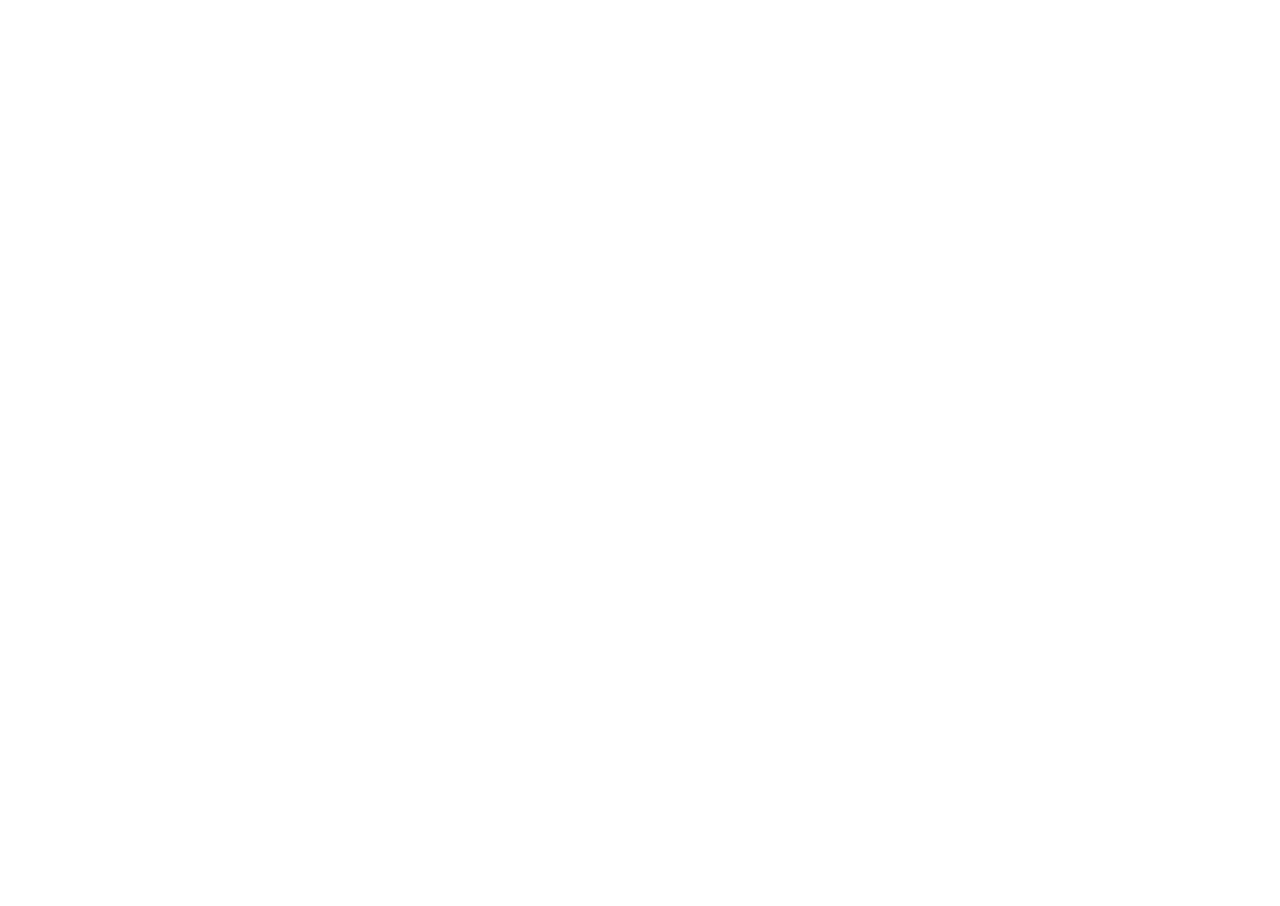
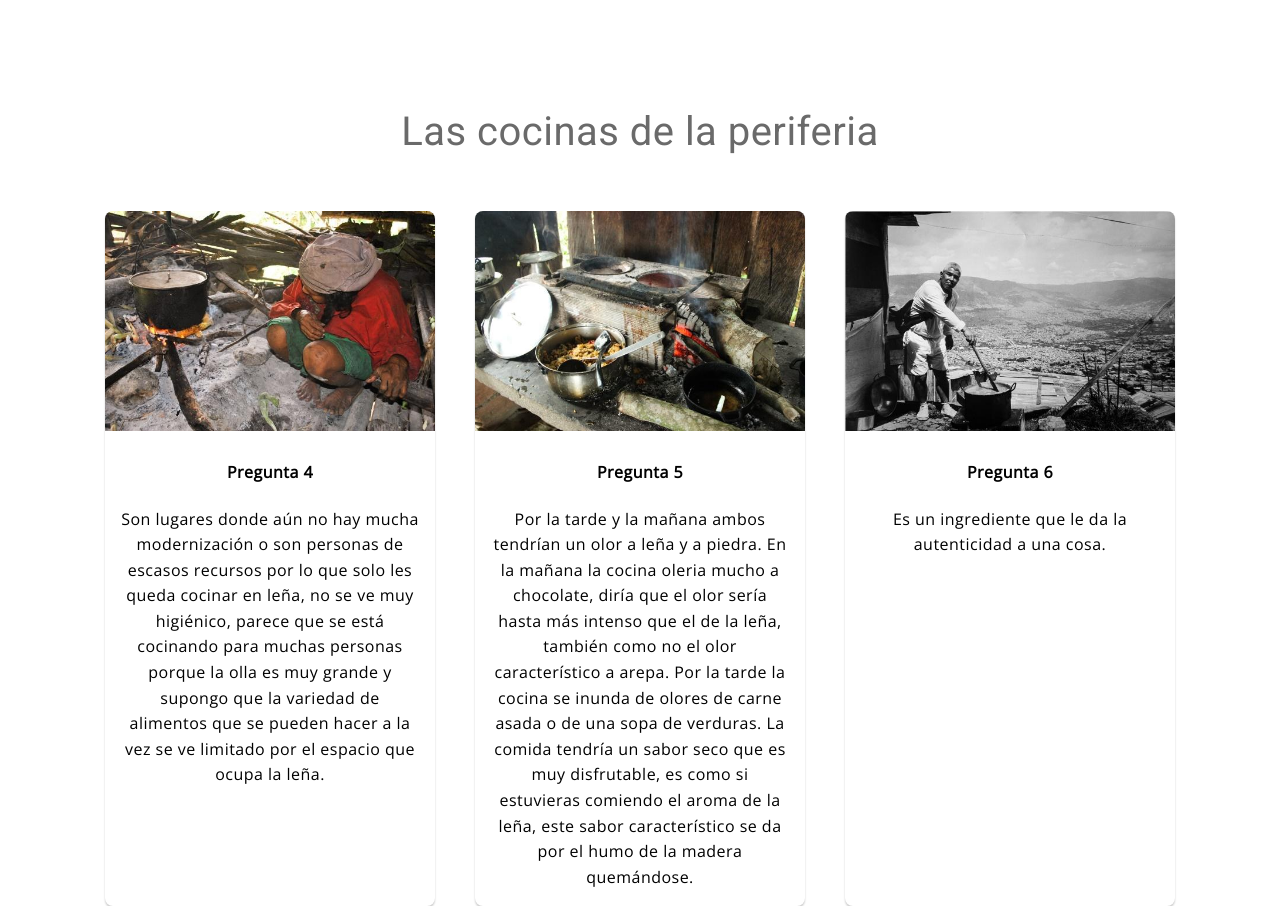
Before and after one commit to edwinPatinjo/AintegradasCocina, a plain HTML site: page index.html in a window 1280 px wide. Before the commit the page ends 800 px from the top, so only its background shows below. Drawn offline with nearby package versions, Linux system fonts and the light colour scheme.

Commit message:
Termine HP

```diff
--- /dev/null
+++ b/css/estilos.css
@@ -0,0 +1,73 @@
+@import url('https://fonts.googleapis.com/css?family=Open+Sans|Roboto');
+
+
+html, body{
+    margin: 0;
+    padding: 0;
+}
+
+body{
+    width: 100%;
+    height: 100%;
+    font-family: sans-serif;
+    letter-spacing: 0.03em;
+    line-height: 1.6;
+    font-family: 'Open Sans', sans-serif;
+}
+
+.title{
+    text-align: center;
+    font-size: 40px;
+    color: #6a6a6a;
+    margin-top: 100px;
+    font-weight: 100;
+    font-family: 'Roboto', sans-serif;
+}
+
+
+.container{
+    width: 100%;
+    max-width: 1200px;
+    height: 430px;
+    display: flex;
+    flex-wrap: wrap;
+    justify-content: center;
+    margin: auto;
+}
+.container .card{
+    width: 330px;
+    height: auto;
+    border-radius: 8px;
+    box-shadow: 0 2px 2px rgba(0, 0, 0, 0.2);
+    overflow: hidden;
+    margin: 20px;
+    text-align: center;
+    transition: all 0.25s;
+}
+
+.container .card:hover{
+    transform: translateY(-15px);
+    box-shadow: 0 12px 16px rgba(0, 0, 0, 0.2);
+}
+
+.container .card img{
+    width: 330px;
+    height: 220px;
+}
+
+
+.container .card h4{
+    font-weight: 600;
+}
+
+.container .card p{
+    padding: 0 1rem;
+    font-size: 16px;
+    font-weight: 300;
+}
+
+.container .card a {
+    font-weight: 500;
+    text-decoration: none;
+    color: #3498db;
+}
--- a/index.html
+++ b/index.html
@@ -2,10 +2,37 @@
 <html lang="en">
 <head>
     <meta charset="UTF-8">
-    <meta name="viewport" content="width=device-width, initial-scale=1.0">
-    <title>Areas Integradas Edwin Patiño</title>
+    <title>Areas Integras Edwin Patiño 11°2</title>
+    <link rel="stylesheet" href="css/estilos.css">
+    <meta name="viewport" content="width=device-width, user-scalable=no, initial-scale=1.0, maximum-scale=1.0, minimum-scale=1.0">
 </head>
 <body>
 
+    <h1 class="title">Las cocinas de la periferia</h1>
+
+    <div class="container">
+
+        <div class="card card1">
+            <img src="img/1.jpg">
+            <h4>Pregunta 4</h4>
+            <p>Son lugares donde aún no hay mucha modernización o son personas de escasos recursos por lo que solo les queda cocinar en leña, no se ve muy higiénico, parece que se está cocinando para muchas personas porque la olla es muy grande y supongo que la variedad de alimentos que se pueden hacer a la vez se ve limitado por el espacio que ocupa la leña.
+            </p>
+        </div>
+
+        <div class="card card2">
+            <img src="img/2.jpg">
+            <h4>Pregunta 5</h4>
+            <p>Por la tarde y la mañana ambos tendrían un olor a leña y a piedra. En la mañana la cocina oleria mucho a chocolate, diría que el olor sería hasta más intenso que el de la leña, también como no el olor característico a arepa. Por la tarde la cocina se inunda de olores de carne asada o de una sopa de verduras. La comida tendría un sabor seco que es muy disfrutable, es como si estuvieras comiendo el aroma de la leña, este sabor característico se da por el humo de la madera quemándose.
+            </p>
+        </div>
+
+        <div class="card3 card">
+            <img src="img/3.jpg">
+            <h4>Pregunta 6</h4>
+            <p>Es un ingrediente que le da la autenticidad a una cosa.</p>
+        </div>
+
+    </div>
+
 </body>
 </html>
```
Also changed, not shown: img/1.jpg (added), img/2.jpg (added), img/3.jpg (added).
